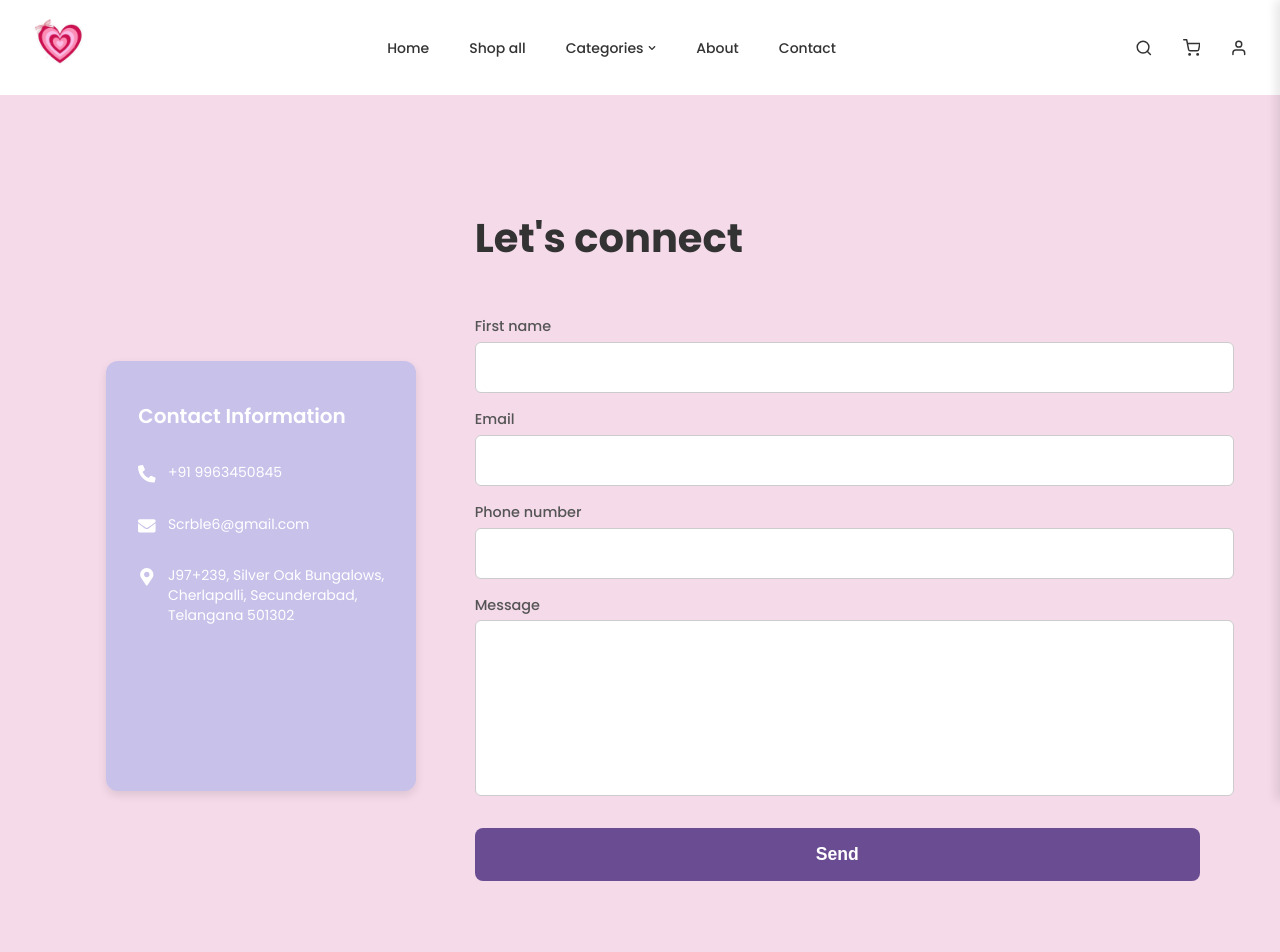
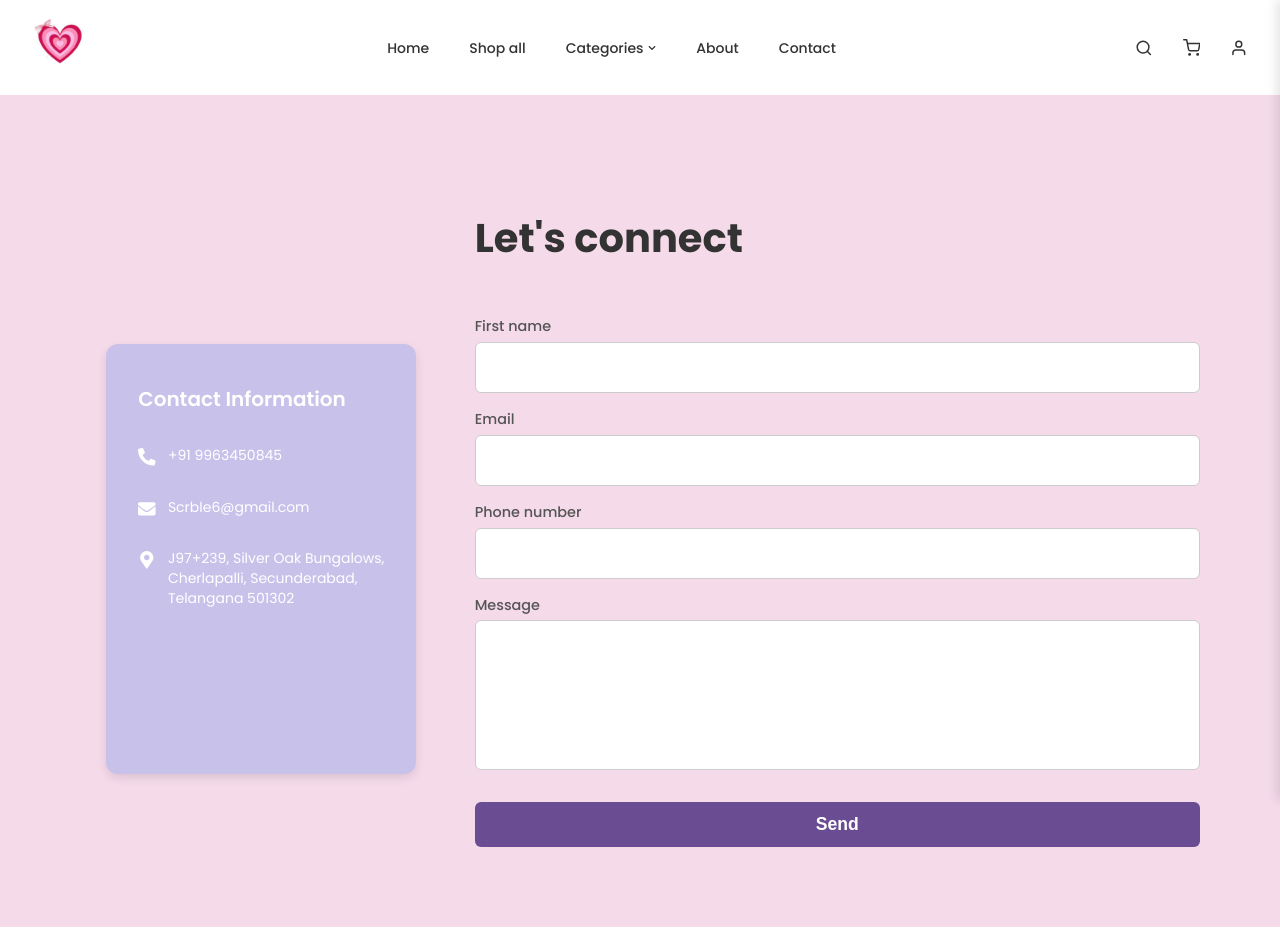
Before and after one commit to ganeshsai4408/scrble-front-end, a React (Vite) app: page /contact in a window 1280 px wide. Shown: the top 952 px of the page. Built offline with nearby package versions, Linux system fonts and the light colour scheme; a web font is replaced by a local one.

Commit message:
made some css changes

```diff
--- a/src/pages/ContactPage.css
+++ b/src/pages/ContactPage.css
@@ -80,6 +80,11 @@
 }
 
 /* --- RIGHT COLUMN: Contact Form --- */
+.contact-form-section {
+  width: 100%; /* Ensure form section takes full width */
+  box-sizing: border-box; /* Include padding in width calculations */
+}
+
 .form-title {
   font-size: 2.5rem;
   font-weight: 700;
@@ -90,6 +95,7 @@
 .contact-form {
   display: flex;
   flex-direction: column;
+  width: 100%; /* Ensure form takes full width */
 }
 
 .contact-form label {
@@ -109,6 +115,7 @@
   font-size: 1rem;
   font-family: 'Poppins', sans-serif;
   background-color: #fff;
+  box-sizing: border-box; /* Ensure padding is included in width */
 }
 
 .contact-form textarea {
@@ -119,15 +126,25 @@
 .send-btn {
   background-color: #6A4C93; /* Dark Purple for send button */
   color: #fff;
-  padding: 1rem;
+  padding: 0.75rem 1rem; /* Match input padding exactly */
   border: none;
-  border-radius: 8px;
+  border-radius: 6px; /* Match input border radius */
   cursor: pointer;
   font-size: 1.1rem;
   font-weight: 600;
   margin-top: 2rem;
   width: 100%; /* Make button same width as input boxes */
+  box-sizing: border-box; /* Ensure padding is included in width */
   align-self: stretch; /* Stretch to full width */
+  transition: background-color 0.2s ease; /* Smooth color transition */
+}
+
+.send-btn:hover {
+  background-color: #5A3F7A; /* Slightly darker on hover */
+}
+
+.send-btn:active {
+  background-color: #2F2851; /* Change to requested color when clicked */
 }
 
 /* --- Mobile Responsiveness --- */
```
